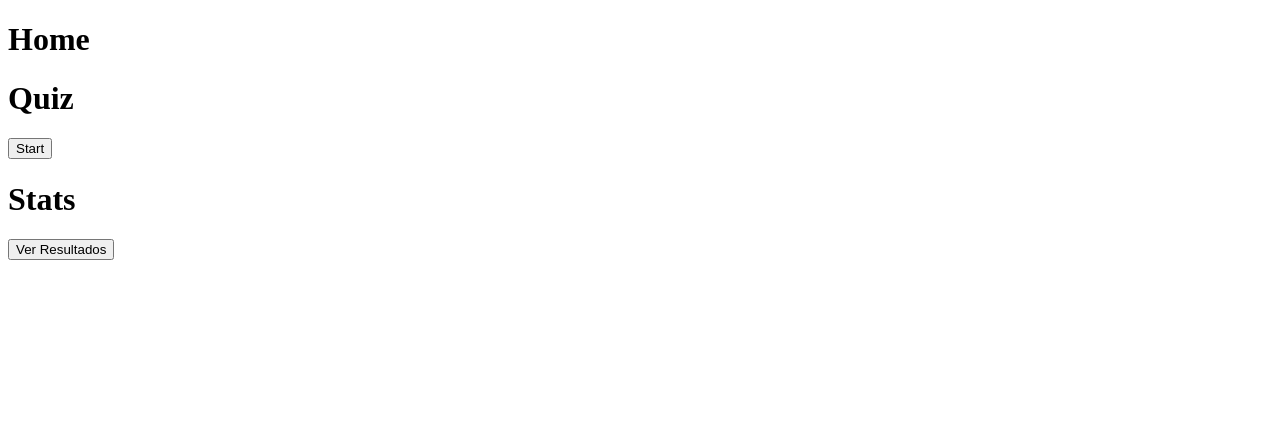
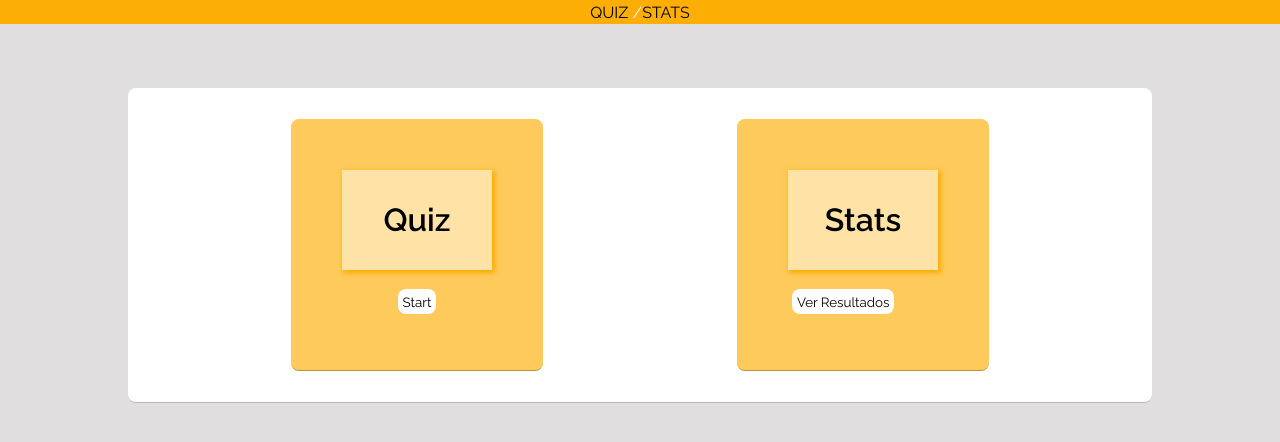
Before and after one commit to JuandaMT/proyecto-quiz, a plain HTML site: page index.html in a window 1280 px wide. Drawn offline with nearby package versions, Linux system fonts and the light colour scheme; no server answers.

Commit message:
create css

```diff
--- a/index.html
+++ b/index.html
@@ -4,15 +4,16 @@
     <meta charset="UTF-8" />
     <meta name="viewport" content="width=device-width, initial-scale=1.0" />
     <title>Quiz</title>
-    <link rel="stylesheet" href="styles.css">
+    <link rel="stylesheet" href="styles.css" />
   </head>
   <body>
-    <!-- HOME -->
-    <div id="home">
-      <h1>Home</h1>
-    </div>
+    <nav class="nav">
+      <span id="quizNav">QUIZ <span id="slash">/</span></span
+      ><span id="statsNav">STATS</span>
+    </nav>
+    <div class="container">
       <!-- QUIZ -->
-    <div id="quiz">
+      <div id="quiz" class="viñeta">
         <h1>Quiz</h1>
         <div id="question-container" class="hide">
           <div id="question">Question</div>
@@ -24,11 +25,11 @@
         </div>
       </div>
       <!-- STATS -->
-    <div id="stats">
+      <div id="stats" class="viñeta">
         <h1>Stats</h1>
         <button id="viewResults">Ver Resultados</button>
       </div>
-
+    </div>
     <script src="https://unpkg.com/axios/dist/axios.min.js"></script>
     <script src="main.js"></script>
   </body>
--- a/main.js
+++ b/main.js
@@ -7,7 +7,8 @@ const nextBtn = document.getElementById("next-btn");
 const questionContainer = document.getElementById("question-container");
 const questionElement = document.getElementById("question");
 const answerButtonsElement = document.getElementById("answer-buttons");
-
+const quizNav = document.getElementById("quizNav");
+const statsNav = document.getElementById("statsNav")
 /* VARIABLES */
 const API_URL =
   "https://opentdb.com/api.php?amount=10&category=9&difficulty=easy&type=multiple";
@@ -101,7 +102,6 @@ const selectAnswer = () => {
 
 /* AÑADO CLASS LIST */
 const removePages = () => {
-  home.classList.add("hide");
   stats.classList.add("hide");
   quiz.classList.add("hide");
 };
@@ -110,10 +110,7 @@ const goQuiz = () => {
   quiz.classList.remove("hide");
 };
 
-const goHome = () => {
-  removePages();
-  home.classList.remove("hide");
-};
+
 const goStats = () => {
   removePages();
   stats.classList.remove("hide");
@@ -121,10 +118,11 @@ const goStats = () => {
 
 /* ADD EVENT LISTENERS */
 quiz.addEventListener("click", goQuiz);
-home.addEventListener("click", goHome);
 stats.addEventListener("click", goStats);
 startBtn.addEventListener("click", startGame);
 nextBtn.addEventListener("click", () => {
   currentQuestionIndex++;
   setNextQuestion();
 });
+quizNav.addEventListener("click", goQuiz);
+statsNav.addEventListener("click", goStats);
--- a/styles.css
+++ b/styles.css
@@ -1,9 +1,88 @@
-.hide{
-    display: none;
+@import url("https://fonts.googleapis.com/css2?family=Raleway:wght@100;200;400;500;600&display=swap");
+/* GENERAL */
+* {
+  margin: 0;
+  padding: 0;
+  box-sizing: border-box;
+  font-family: "Raleway", sans-serif;
+}
+body {
+  background-color: rgb(224, 222, 222);
+}
+.hide {
+  display: none;
 }
 .correct {
-    background-color: rgb(0, 255, 72);
+  background-color: rgb(111, 194, 134);
 }
-.wrong{
-    background-color: rgb(255, 0, 0);
+.wrong {
+  background-color: rgb(255, 165, 165);
 }
+
+/* NAV */
+.nav {
+  background-color: rgb(253, 174, 4);
+  display: flex;
+  justify-content: center;
+  align-items: center;
+  height: 1.5rem;
+}
+.nav >:hover{
+    color: white;
+}
+
+#slash {
+  color: white;
+}
+/* CONTAINER */
+.container {
+  background-color: white;
+  width: 80%;
+  margin: 0 auto;
+  margin-top: 5%;
+  display: flex;
+  justify-content: space-evenly;
+  align-items: center;
+  border-radius: 8px;
+  border-bottom: 1px solid #00000046;
+}
+/* VIÑETAS */
+.viñeta {
+  background-color: rgb(253, 202, 91);
+  border-radius: 8px;
+  padding: 5%;
+  margin: 3%;
+  border-bottom: 1px solid #00000046;
+}
+.viñeta h1{
+    /* background-color: rgb(252, 178, 19); */
+    text-align: center;
+    margin: 0 auto;
+    margin-bottom: 10%;
+    background-color: rgb(255, 226, 165);
+    height: 100px;
+    width: 150px;
+    display: flex;
+    align-items: center;
+    justify-content: center;
+    box-shadow:2px 2px 5px 1px rgb(252, 172, 0);;
+    transition: width 2s, height 2s, transform 2s;
+}
+.viñeta h1:hover{
+    transform: rotate(360deg);
+}
+.controls{
+    text-align: center;
+    margin-top: 5%;
+}
+button{
+    background-color: white;
+    border-radius: 8px;
+    padding: 3%;
+    border: 1px;
+    margin: 3%;
+
+}
+button:hover{
+    background-color: orange;
+}
```
Lines whose indentation alone changed are shown as unchanged.
